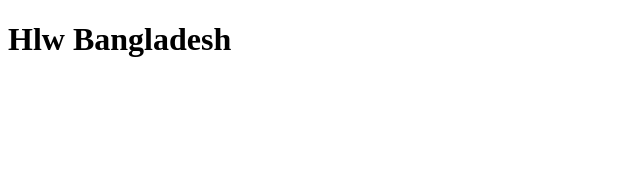
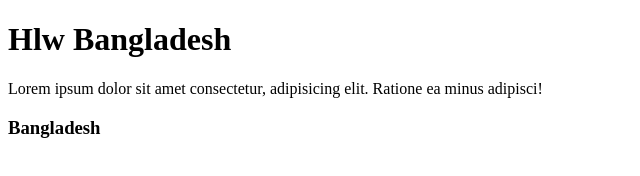
Before and after one commit to DKrishno/my-first-website, a plain HTML site: page index.html in a window 1280 px wide. Shown: the whole page, without its empty margins (0-640 px from the left). Drawn offline with Linux system fonts and the light colour scheme.

Commit message:
learned github

```diff
--- a/index.html
+++ b/index.html
@@ -8,5 +8,7 @@
 </head>
 <body>
     <h1>Hlw Bangladesh</h1>
+    <p>Lorem ipsum dolor sit amet consectetur, adipisicing elit. Ratione ea minus adipisci!</p>
+    <h3>Bangladesh </h3>
 </body>
 </html>
```
